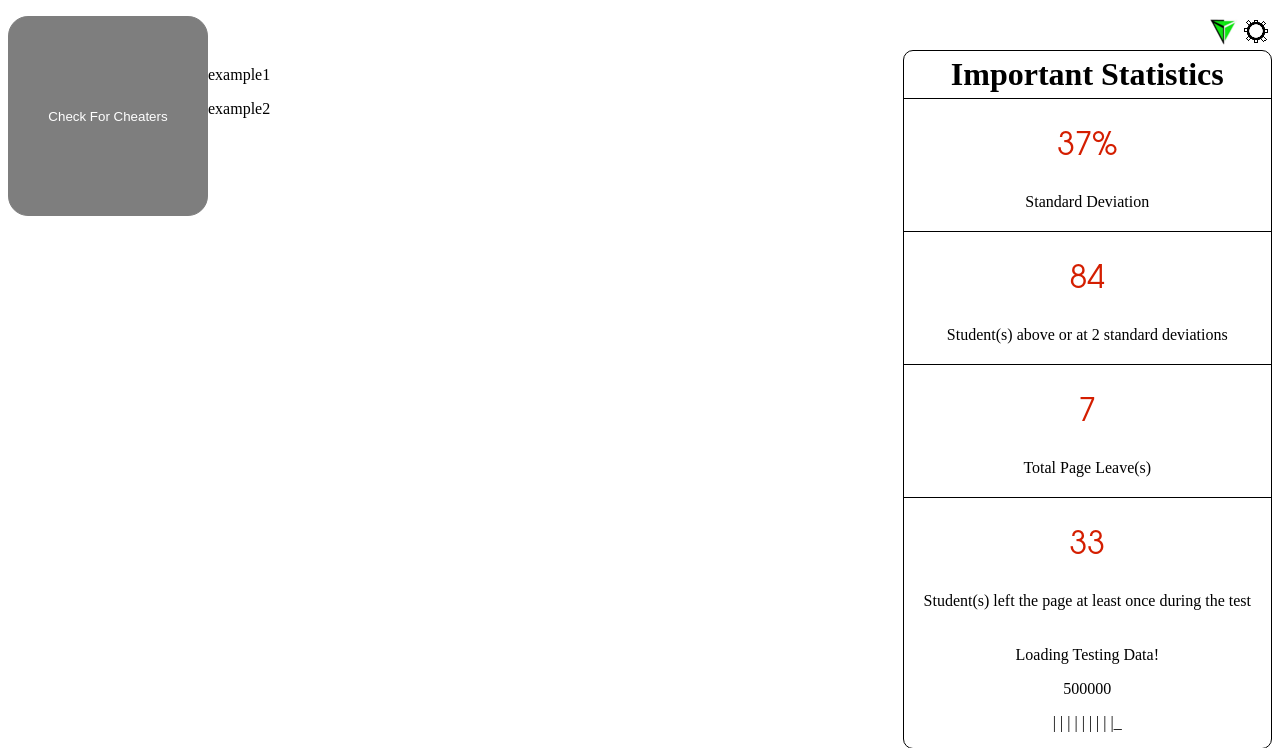
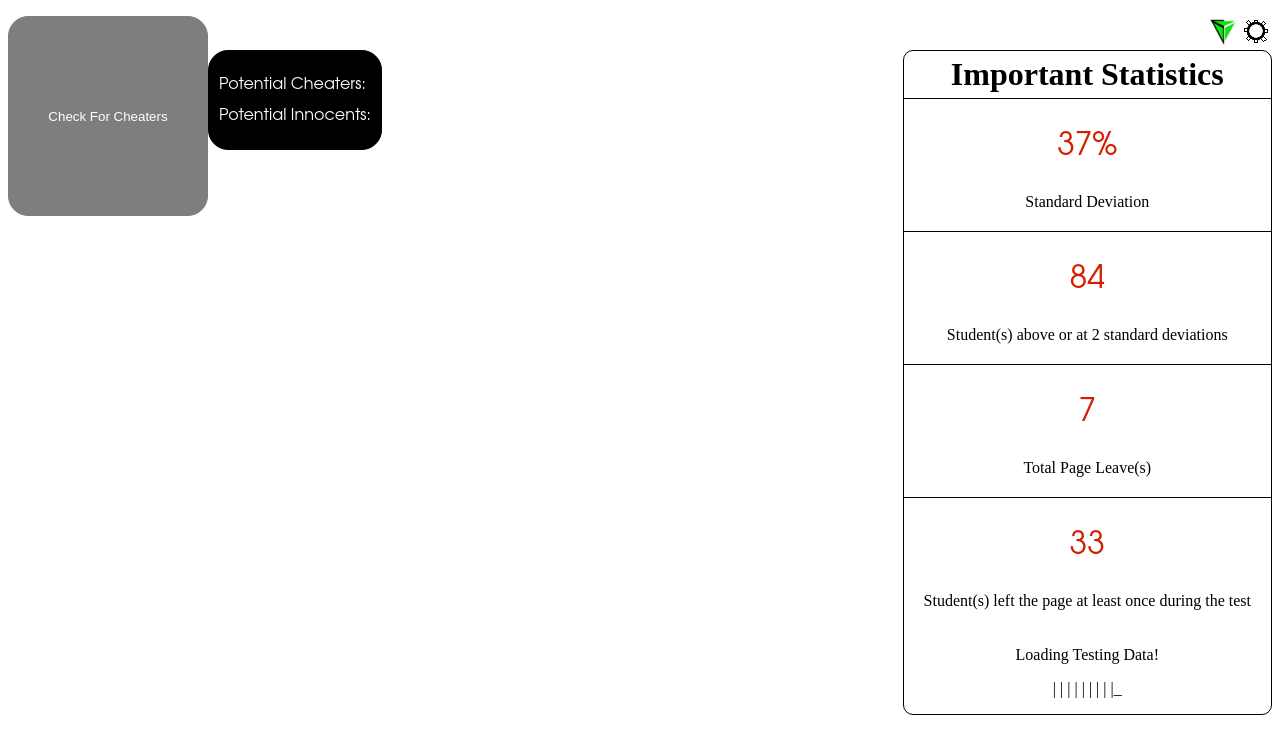
Before and after one commit to ByrdOfAFeather/NARC, a Django app: page /course/1/1/1 in a window 1280 px wide. Shown: the top 748 px of the page. Run offline with Django 3.2, Linux system fonts and the light colour scheme; data that the repository does not hold is empty; some libraries are stand-ins or nearby versions.

Commit message:
Small style update

```diff
--- a/CanvasWrapper/views.py
+++ b/CanvasWrapper/views.py
@@ -2,7 +2,7 @@
 
 import requests
 import json
-import hashlib
+import random as rand
 from django.http import QueryDict, HttpResponseRedirect
 from django.utils import timezone
 from django.shortcuts import render
@@ -266,13 +266,16 @@
 
 
 def anonymize_data(json_data):
-	# Technically, the original ID isn't that revealing as long as the users are in separate instructure domains.
-	# However, in my experience, users in the same domain (even students!) can look up users based on ID. So
-	# it's better to just go ahead and assign incrementing numbers to the ids.
+	"""
+	A function to save the data in a style anonymized in order to be in compliance with FERPA. For more information
+	see: https://studentprivacy.ed.gov/sites/default/files/resource_document/file/data_deidentification_terms.pdf
+	:param json_data:
+	:return:
+	"""
 	json_data = json.loads(json_data)
 	for index, items in enumerate(json_data):
-		items["id"] = index
-		items["name"] = hashlib.sha3_256(items["name"].encode("utf-8")).hexdigest()
+		items["id"] = rand.randint(0, 100000000)
+		items["name"] = "null"
 	return json.dumps(json_data)
 
 
--- a/Main/static/css/quiz.css
+++ b/Main/static/css/quiz.css
@@ -55,5 +55,12 @@
 #results {
     /*visibility: hidden;*/
     /*float: right;*/
+    font-size: 1em;
     display: inline-block;
+    border: 1px solid black;
+    border-radius: 20px;
+    padding: 10px;
+    color: white;
+    background-color: black;
+    font-family: Avantgarde, TeX Gyre Adventor, URW Gothic L, sans-serif;
 }
--- a/Main/static/js/predictors.js
+++ b/Main/static/js/predictors.js
@@ -1,7 +1,7 @@
 let dataIndexer = {};
 let currentAction = null;
 
-
+let iterations;
 function loadData(dataSet, idLinker) {
     // TODO: This needs to be made modular to account for different input feature sizes.
     // Based on https://codelabs.developers.google.com/codelabs/tfjs-training-regression/index.html#4
@@ -24,11 +24,11 @@
     });
 }
 
-let iterations = parseInt(window.localStorage.getItem("autoencoder_iterations"));
+
 intervalTracker = {};
 function loadModel(dataSet) {
+    iterations = parseInt(window.localStorage.getItem("autoencoder_iterations"));
     currentAction = document.getElementById("current-action");
-    document.getElementById("autoencoder-iterations-display").innerText = window.localStorage.getItem("autoencoder-iterations");
     currentAction.innerText = "Building Tensors!";
     const data = loadData(dataSet);
     currentAction.innerText = "Build Network!";
@@ -106,7 +106,6 @@
 
         let anomalies = [];
         let nonAnomalies = [];
-
         // This is for debugging and to be removed.
         anomalies.push({
             index: 0,
@@ -117,6 +116,7 @@
             data: dataJS[1]
         });
         // End debugging section
+
 
         for (let i = 0; i < errorsCondJS.length; i++) {
             if (errorsCondJS[i]) {
@@ -136,7 +136,7 @@
         console.log(nonAnomalies);
         if (anomalies.length <= 1) {
             let results = document.createElement('p');
-            results.innerText = "No cheaters could be detected!";
+            results.innerText = "No cheaters could be detected! (None of the testing data looked out of the normal).";
             document.body.appendChild(results);
         }
         else {
--- a/Main/templates/contact.html
+++ b/Main/templates/contact.html
@@ -6,4 +6,6 @@
 
 {% block body %}
     <p>More info soon!</p>
+    {% block settings_menu %}{% endblock %}
+    {% block settings_menu_scripts %} {% endblock %}
 {% endblock %}
--- a/Main/templates/quiz.html
+++ b/Main/templates/quiz.html
@@ -23,10 +23,10 @@
 
     <div id="results">
         <div id="cheaters">
-            <p>example1</p>
+            <p>Potential Cheaters:</p>
         </div>
         <div id="innocents">
-            <p>example2</p>
+            <p>Potential Innocents:</p>
         </div>
     </div>
 
@@ -66,6 +66,7 @@
         let submissionSet = {};
         passableData = [];
         let actionTrack = document.getElementById("current-action");
+        document.getElementById("autoencoder-iterations-display").innerText = window.localStorage.getItem("autoencoder-iterations");
 
         // TODO: Add warning when the button lock is true and the button is pressed
         let buttonLock = true;
```
Also changed, not shown: Main/templates/home.html (+9 -1 lines).
